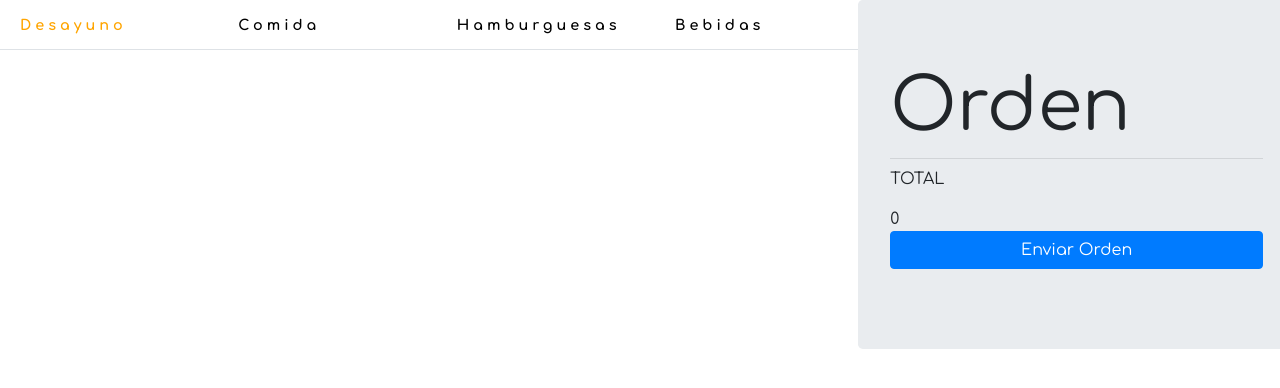
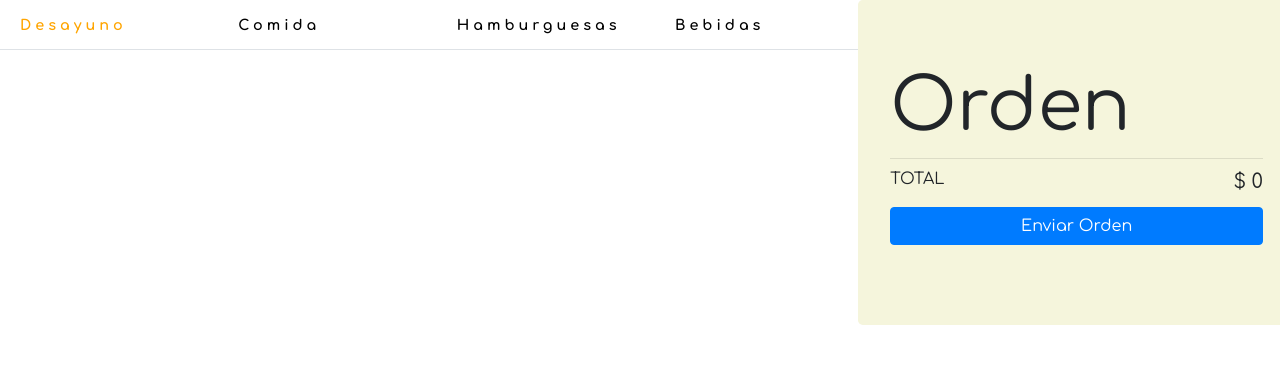
Before and after one commit to Behtsa/restaurant-menu, a React (Create React App) app: page / in a window 1280 px wide. Shown: the top 388 px of the page. Built offline with nearby package versions, Linux system fonts and the light colour scheme.

Commit message:
Order summary style

```diff
--- a/src/Menu.css
+++ b/src/Menu.css
@@ -18,3 +18,8 @@
 .link:hover {
 	color: orange;
 }
+
+#orderSumary {
+	background-color: beige;
+
+}
--- a/src/components/Order.js
+++ b/src/components/Order.js
@@ -1,5 +1,5 @@
 import React, {Component} from 'react';
-import { Jumbotron, Button } from 'reactstrap';
+import { Jumbotron, Button, Row, Col } from 'reactstrap';
 import '../Menu.css';
 
 
@@ -15,17 +15,21 @@ export default class Order extends Component {
         const total = order.map(item=>item.price)
 
         return (
-                <Jumbotron className ="col-md-4 col-lg-4">
+                <Jumbotron id="orderSumary" className ="col-md-4 col-lg-4">
                     <h1 className="display-3">Orden</h1>
                      {order.map(item=>{
-                     return ( <div>
-                                 <p className="lead text-left">{item.item}</p>
-                                 <p className="lead text-right">{item.price}</p>
-                             </div>) })}
+                     return ( <Row>
+                                <Col><p className="lead text-left">{item.item}</p></Col>
+                                <Col><p className="lead text-right">{item.price}</p></Col>
+                             </Row>) })}
                     <hr className="my-2" />
-                    <p className="text-left">TOTAL</p>
-                    { total.length>0?
-                        total.reduce((a, b) => a + b):0 }
+                    <Row>
+                        <Col><p className="text-left">TOTAL</p></Col>
+                        < Col className = "lead text-right" > < bold > $ {
+                            total.length > 0 ? total.reduce((a, b) => a + b) : 0
+                        } < /bold></Col >
+
+                    </Row>
                     <p className="lead">
                         <Button color="primary col">Enviar Orden</Button>
                     </p>
```
